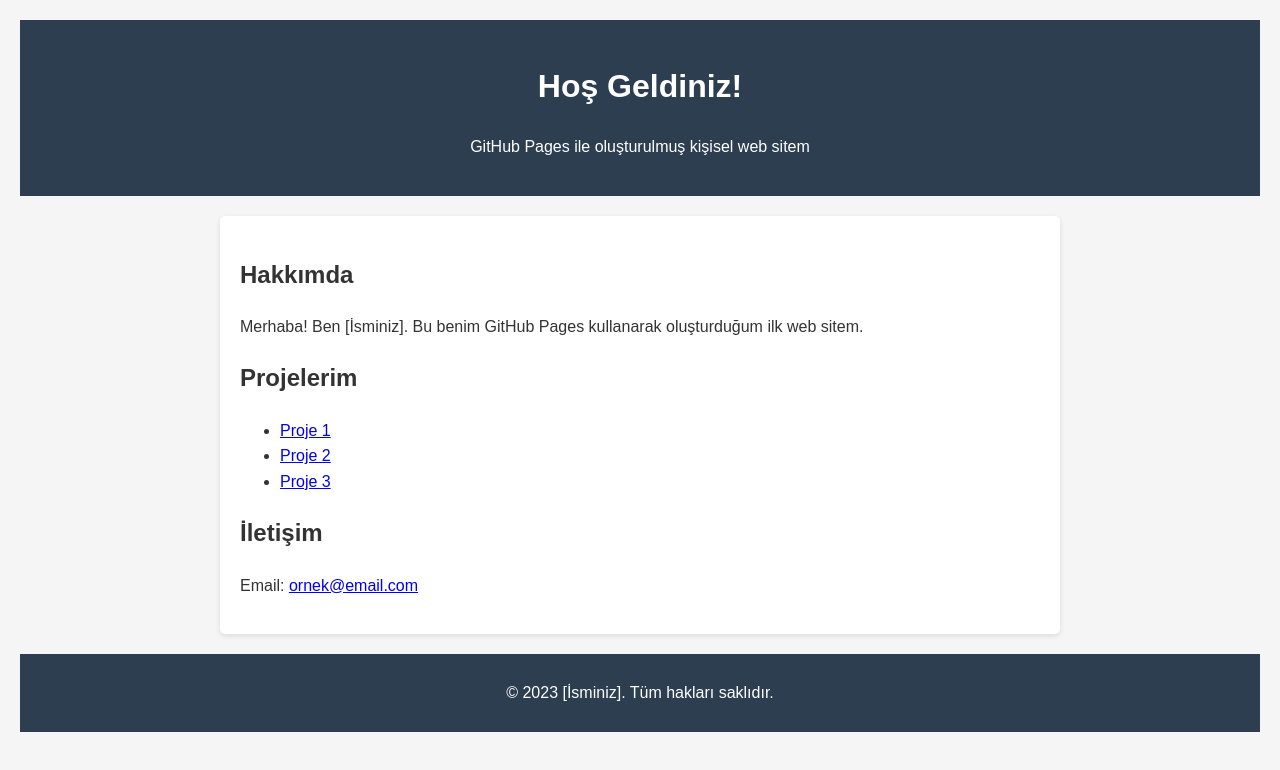
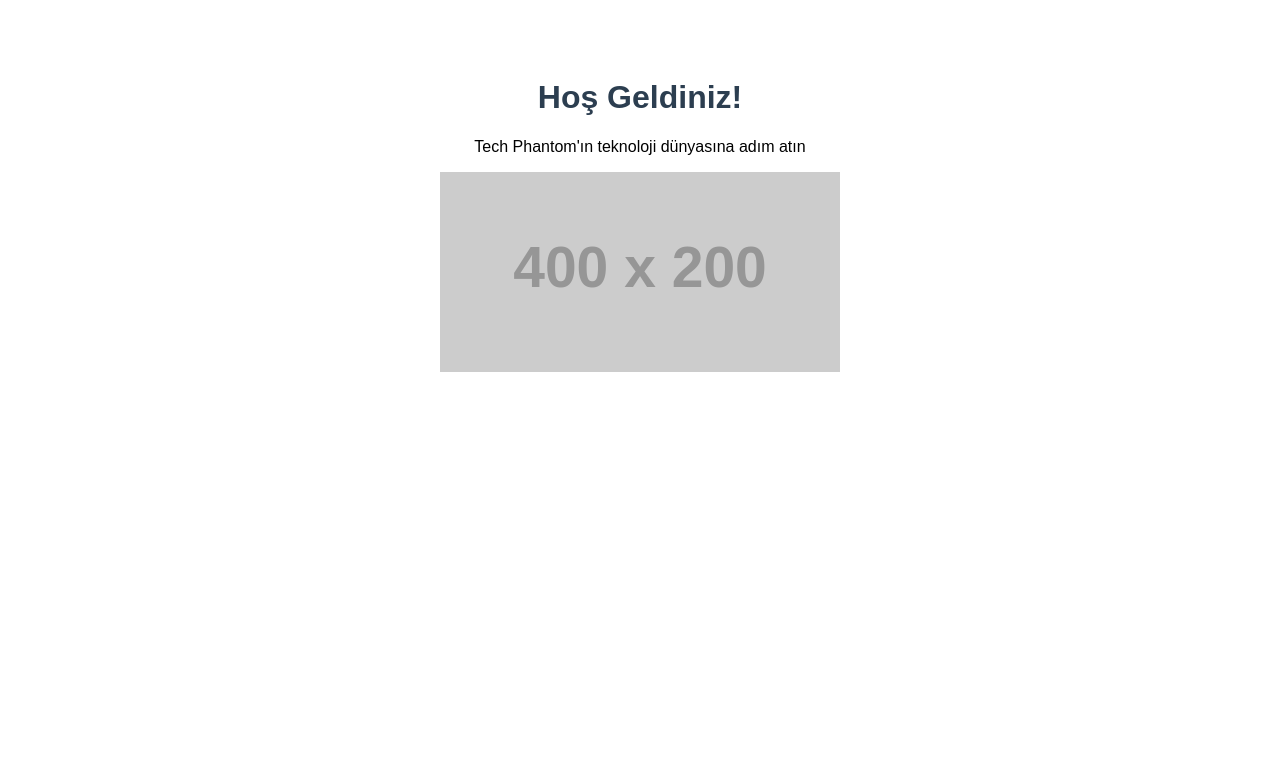
Before and after one commit to TechPhantom34/Mysite, a plain HTML site: page İndex.html in a window 1280 px wide. Drawn offline with Linux system fonts and the light colour scheme; placeholder pictures from the web are drawn by us.

Commit message:
Update İndex.html

```diff
--- a/İndex.html
+++ b/İndex.html
@@ -1,65 +1,21 @@
 <!DOCTYPE html>
-<html lang="tr">
+<html>
 <head>
-    <meta charset="UTF-8">
-    <meta name="viewport" content="width=device-width, initial-scale=1.0">
-    <title>Benim GitHub Sayfam</title>
+    <title>Teknoloji Sitesi</title>
     <style>
         body {
             font-family: Arial, sans-serif;
-            line-height: 1.6;
-            margin: 0;
-            padding: 20px;
-            background-color: #f5f5f5;
-            color: #333;
+            text-align: center;
+            padding: 50px;
         }
-        header {
-            background-color: #2c3e50;
-            color: white;
-            padding: 20px;
-            text-align: center;
-            margin-bottom: 20px;
-        }
-        .container {
-            max-width: 800px;
-            margin: 0 auto;
-            background: white;
-            padding: 20px;
-            border-radius: 5px;
-            box-shadow: 0 2px 5px rgba(0,0,0,0.1);
-        }
-        footer {
-            text-align: center;
-            margin-top: 20px;
-            padding: 10px;
-            background-color: #2c3e50;
-            color: white;
+        h1 {
+            color: #2c3e50;
         }
     </style>
 </head>
 <body>
-    <header>
-        <h1>Hoş Geldiniz!</h1>
-        <p>GitHub Pages ile oluşturulmuş kişisel web sitem</p>
-    </header>
-
-    <div class="container">
-        <h2>Hakkımda</h2>
-        <p>Merhaba! Ben [İsminiz]. Bu benim GitHub Pages kullanarak oluşturduğum ilk web sitem.</p>
-
-        <h2>Projelerim</h2>
-        <ul>
-            <li><a href="#">Proje 1</a></li>
-            <li><a href="#">Proje 2</a></li>
-            <li><a href="#">Proje 3</a></li>
-        </ul>
-
-        <h2>İletişim</h2>
-        <p>Email: <a href="mailto:ornek@email.com">ornek@email.com</a></p>
-    </div>
-
-    <footer>
-        <p>© 2023 [İsminiz]. Tüm hakları saklıdır.</p>
-    </footer>
+    <h1>Hoş Geldiniz!</h1>
+    <p>Tech Phantom'ın teknoloji dünyasına adım atın</p>
+    <img src="https://via.placeholder.com/400x200?text=Tech+Phantom" alt="Banner">
 </body>
 </html>
```
